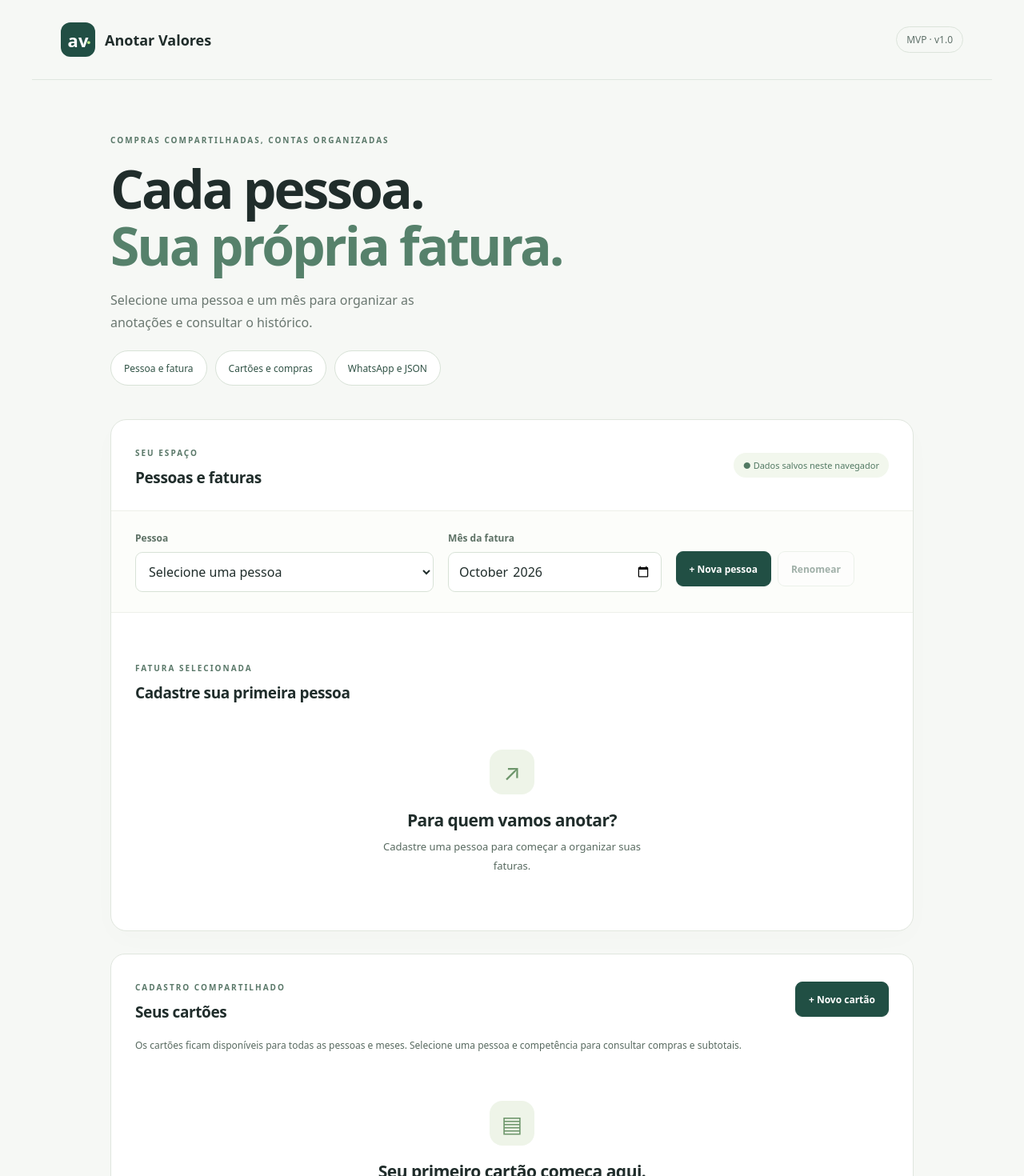
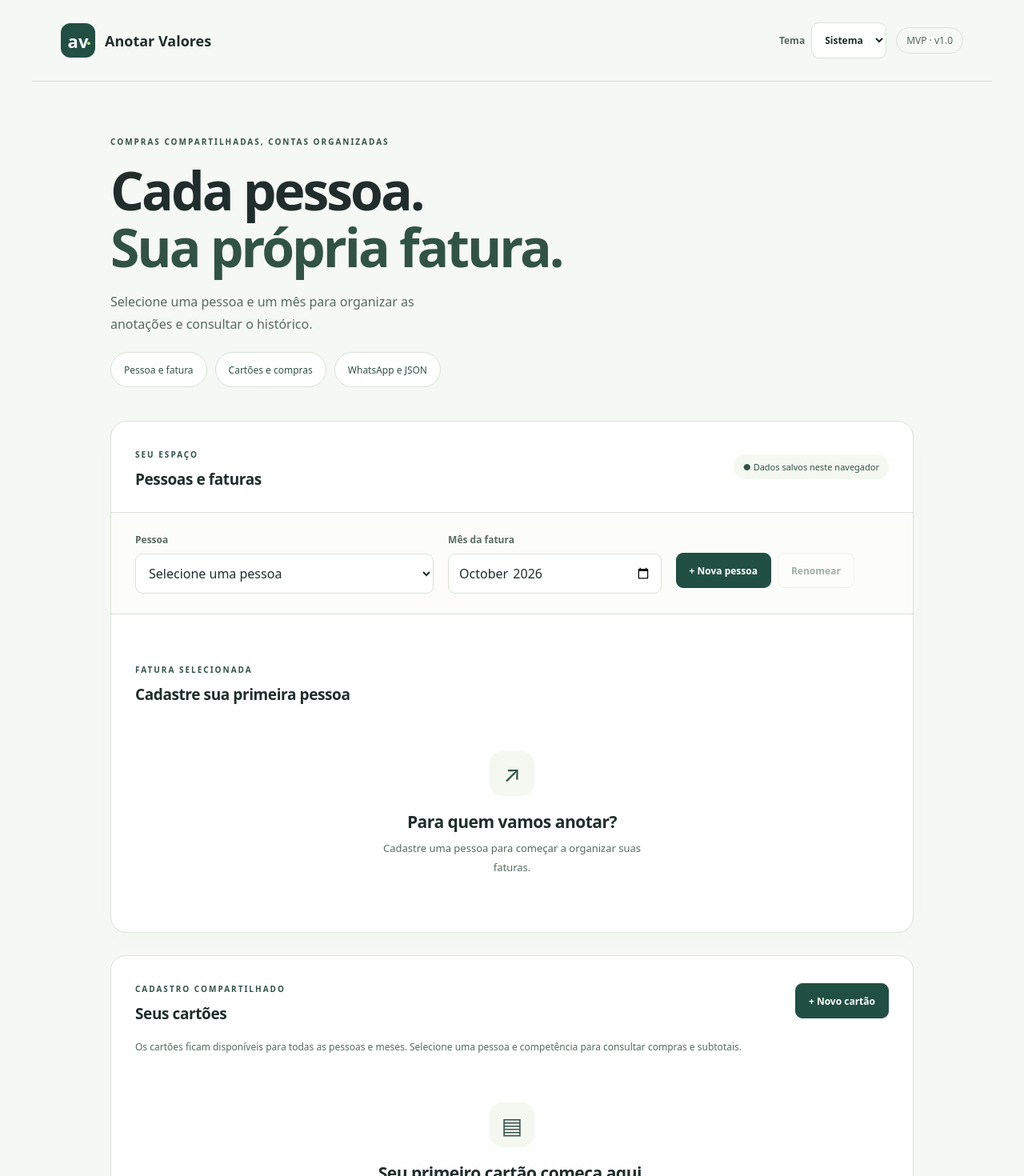
Before and after one commit to EdTonatto/anotar-valores, a React (Vite) app: page / in a window 1280 px wide. Shown: the top 1470 px of the page at 80% size. Built offline with nearby package versions, Linux system fonts and the light colour scheme.

Commit message:
feat: add persistent light, dark and system themes

```diff
--- a/src/components/App.tsx
+++ b/src/components/App.tsx
@@ -1,3 +1,4 @@
+import { ThemeSelector } from "./ThemeSelector";
 import { Reports } from "./Reports";
 import { useState, type FormEvent } from "react";
 import { Cards } from "./Cards";
@@ -69,7 +70,10 @@ export function App() {
           </span>
           Anotar Valores
         </a>
-        <span className="badge">MVP · v1.0</span>
+        <div className="header-actions">
+          <ThemeSelector />
+          <span className="badge">MVP · v1.0</span>
+        </div>
       </header>
       <main id="main-content" tabIndex={-1}>
         <div className="eyebrow">
--- /dev/null
+++ b/src/components/ThemeSelector.tsx
@@ -0,0 +1,62 @@
+import { useEffect, useState } from "react";
+
+export type ThemePreference = "system" | "light" | "dark";
+export const THEME_KEY = "anotar-valores:theme";
+
+function readPreference(): ThemePreference {
+  try {
+    const value = window.localStorage.getItem(THEME_KEY);
+    return value === "light" || value === "dark" ? value : "system";
+  } catch {
+    return "system";
+  }
+}
+
+export function ThemeSelector() {
+  const [preference, setPreference] = useState(readPreference);
+  useEffect(() => {
+    const media = window.matchMedia?.("(prefers-color-scheme: dark)");
+    function apply() {
+      document.documentElement.dataset.theme =
+        preference === "system"
+          ? media?.matches
+            ? "dark"
+            : "light"
+          : preference;
+    }
+    apply();
+    media?.addEventListener("change", apply);
+    function sync(event: StorageEvent) {
+      if (event.key === THEME_KEY || event.key === null)
+        setPreference(readPreference());
+    }
+    window.addEventListener("storage", sync);
+    return () => {
+      media?.removeEventListener("change", apply);
+      window.removeEventListener("storage", sync);
+    };
+  }, [preference]);
+
+  function change(value: ThemePreference) {
+    setPreference(value);
+    try {
+      window.localStorage.setItem(THEME_KEY, value);
+    } catch {
+      // The selection still works for this session if persistence is blocked.
+    }
+  }
+
+  return (
+    <label className="theme-control">
+      Tema
+      <select
+        value={preference}
+        onChange={(event) => change(event.target.value as ThemePreference)}
+      >
+        <option value="system">Sistema</option>
+        <option value="light">Claro</option>
+        <option value="dark">Escuro</option>
+      </select>
+    </label>
+  );
+}
--- a/src/styles.css
+++ b/src/styles.css
@@ -1,3 +1,50 @@
+:root {
+  color-scheme: light;
+  --on-primary-strong: #fff;
+  --page: #f6f8f5;
+  --surface: #fff;
+  --surface-subtle: #fcfdfa;
+  --surface-accent: #f5f8f0;
+  --hover: #edf4e9;
+  --text: #202d2b;
+  --muted: #586a60;
+  --accent-text: #315346;
+  --border: #d8e2d7;
+  --primary: #214f44;
+  --primary-hover: #316454;
+  --on-primary: #c6dfcd;
+  --focus: #a6c985;
+  --logo-dot: #bbeb88;
+  --warning-bg: #fff0df;
+  --warning-text: #9f4d00;
+  --warning-border: #edc79a;
+  --danger: #9d3b24;
+  --danger-border: #b46742;
+  --shadow: #26392a04;
+}
+:root[data-theme="dark"] {
+  color-scheme: dark;
+  --page: #111a17;
+  --surface: #1b2722;
+  --surface-subtle: #202e27;
+  --surface-accent: #293b2e;
+  --hover: #344b39;
+  --text: #e5eee7;
+  --muted: #b4c5b9;
+  --accent-text: #a6d4ae;
+  --border: #42554a;
+  --primary: #214f44;
+  --primary-hover: #316454;
+  --on-primary: #c6dfcd;
+  --focus: #c0e49b;
+  --logo-dot: #bbeb88;
+  --warning-bg: #3d2c20;
+  --warning-text: #ffd0a1;
+  --warning-border: #936c43;
+  --danger: #ffb5a0;
+  --danger-border: #ca8969;
+  --shadow: #00000024;
+}
 :root {
   font-family:
     system-ui,
@@ -5,8 +52,8 @@
     BlinkMacSystemFont,
     "Segoe UI",
     sans-serif;
-  color: #202d2b;
-  background: #f6f8f5;
+  color: var(--text);
+  background: var(--page);
   font-synthesis: none;
 }
 * {
@@ -26,7 +73,7 @@ header {
   display: flex;
   justify-content: space-between;
   align-items: center;
-  border-bottom: 1px solid #dfe6df;
+  border-bottom: 1px solid var(--border);
 }
 .brand {
   display: flex;
@@ -39,15 +86,15 @@ header {
   display: grid;
   place-content: center;
   border-radius: 12px;
-  background: #214f44;
-  color: white;
+  background: var(--primary);
+  color: var(--on-primary-strong);
   width: 43px;
   height: 43px;
   font-size: 22px;
   position: relative;
 }
 .logo span {
-  color: #bbeb88;
+  color: var(--logo-dot);
   position: absolute;
   right: 5px;
   bottom: 4px;
@@ -56,9 +103,9 @@ header {
 .pill {
   font-size: 12px;
   padding: 7px 12px;
-  border: 1px solid #dce4db;
+  border: 1px solid var(--border);
   border-radius: 25px;
-  color: #60716a;
+  color: var(--muted);
 }
 main {
   max-width: 1060px;
@@ -69,7 +116,7 @@ main {
   font-size: 10px;
   letter-spacing: 2px;
   font-weight: 700;
-  color: #5a7869;
+  color: var(--accent-text);
 }
 h1 {
   font-size: clamp(44px, 6vw, 66px);
@@ -78,21 +125,21 @@ h1 {
   margin: 18px 0;
 }
 h1 span {
-  color: #56816b;
+  color: var(--accent-text);
 }
 .intro {
   max-width: 440px;
-  color: #6a7770;
+  color: var(--muted);
   font-size: 16px;
   line-height: 1.8;
 }
 .workspace {
   margin-top: 42px;
-  background: #fff;
-  border: 1px solid #e0e6de;
+  background: var(--surface);
+  border: 1px solid var(--border);
   border-radius: 20px;
   overflow: hidden;
-  box-shadow: 0 10px 35px #26392a04;
+  box-shadow: 0 10px 35px var(--shadow);
 }
 .workspace-top {
   padding: 28px 30px;
@@ -108,14 +155,14 @@ h2 {
 }
 .status {
   font-size: 11px;
-  color: #527963;
-  background: #f2f7ed;
+  color: var(--accent-text);
+  background: var(--surface-accent);
   border-radius: 20px;
   padding: 8px 12px;
 }
 .blocked {
-  background: #fff0df;
-  color: #9f4d00;
+  background: var(--warning-bg);
+  color: var(--warning-text);
 }
 .empty {
   text-align: center;
@@ -124,8 +171,8 @@ h2 {
 .empty-icon {
   display: grid;
   place-content: center;
-  background: #eef4e8;
-  color: #6c956a;
+  background: var(--surface-accent);
+  color: var(--accent-text);
   border-radius: 16px;
   font-size: 28px;
   width: 56px;
@@ -138,7 +185,7 @@ h3 {
   margin: 18px 0 8px;
 }
 .empty p {
-  color: #586a60;
+  color: var(--muted);
   font-size: 13px;
   margin: 0 auto 25px;
   max-width: 330px;
@@ -146,13 +193,13 @@ h3 {
 }
 .pill {
   font-size: 10px;
-  background: #fafbf8;
+  background: var(--surface-subtle);
 }
 aside {
   display: flex;
   gap: 12px;
   padding: 20px 8px;
-  color: #586a60;
+  color: var(--muted);
   font-size: 11px;
   line-height: 1.7;
 }
@@ -163,14 +210,14 @@ footer {
   display: flex;
   justify-content: space-between;
   padding: 22px 0 32px;
-  border-top: 1px solid #e0e6de;
+  border-top: 1px solid var(--border);
   font-size: 10px;
-  color: #586a60;
+  color: var(--muted);
 }
 .error {
   padding: 18px;
-  background: #fff0df;
-  border: 1px solid #edc79a;
+  background: var(--warning-bg);
+  border: 1px solid var(--warning-border);
   border-radius: 12px;
   line-height: 1.6;
   font-size: 14px;
@@ -211,8 +258,8 @@ footer {
   align-items: flex-start;
   gap: 18px;
   padding: 25px 30px;
-  background: #fcfdfa;
-  border-block: 1px solid #edf0e9;
+  background: var(--surface-subtle);
+  border-block: 1px solid var(--border);
 }
 .filters > div {
   flex: 1;
@@ -225,7 +272,7 @@ label {
   font-size: 12px;
   font-weight: 600;
   margin-bottom: 9px;
-  color: #5d7165;
+  color: var(--muted);
 }
 input,
 select,
@@ -236,32 +283,32 @@ input,
 select {
   width: 100%;
   padding: 12px;
-  border: 1px solid #d8e2d7;
+  border: 1px solid var(--border);
   border-radius: 9px;
-  background: white;
-  color: #202d2b;
+  background: var(--surface);
+  color: var(--text);
   min-height: 45px;
 }
 button {
-  border: 1px solid #d8e2d7;
+  border: 1px solid var(--border);
   border-radius: 9px;
-  background: white;
-  color: #315346;
+  background: var(--surface);
+  color: var(--accent-text);
   padding: 12px 16px;
   cursor: pointer;
   font-size: 12px;
   font-weight: 600;
 }
 button:hover {
-  background: #edf4e9;
+  background: var(--hover);
 }
 button.primary {
-  background: #214f44;
-  color: white;
-  border-color: #214f44;
+  background: var(--primary);
+  color: var(--on-primary-strong);
+  border-color: var(--primary);
 }
 button.primary:hover {
-  background: #316454;
+  background: var(--primary-hover);
 }
 button:disabled {
   opacity: 0.45;
@@ -270,7 +317,7 @@ button:disabled {
 button:focus-visible,
 input:focus-visible,
 select:focus-visible {
-  outline: 3px solid #a6c985;
+  outline: 3px solid var(--focus);
   outline-offset: 3px;
 }
 .person-actions {
@@ -281,8 +328,8 @@ select:focus-visible {
 }
 .person-editor {
   padding: 24px 30px;
-  border-bottom: 1px solid #edf0e9;
-  background: #f5f8f0;
+  border-bottom: 1px solid var(--border);
+  background: var(--surface-accent);
 }
 .editor-row {
   display: flex;
@@ -295,13 +342,13 @@ select:focus-visible {
 .field-error {
   display: block;
   font-size: 12px;
-  color: #9d3b24;
+  color: var(--danger);
   line-height: 1.6;
   margin: 7px 0 0;
 }
 .notice {
   font-size: 12px;
-  color: #386b4f;
+  color: var(--accent-text);
   padding: 0 30px;
   min-height: 16px;
   margin: 16px 0;
@@ -318,8 +365,8 @@ select:focus-visible {
 }
 .history {
   margin-top: 28px;
-  background: #fff;
-  border: 1px solid #e0e6de;
+  background: var(--surface);
+  border: 1px solid var(--border);
   border-radius: 18px;
   padding: 26px 30px;
 }
@@ -334,19 +381,19 @@ select:focus-visible {
   text-transform: capitalize;
 }
 .history-list button[aria-pressed="true"] {
-  border-color: #527963;
-  background: #f0f6ea;
+  border-color: var(--accent-text);
+  background: var(--surface-accent);
 }
 .history-list span {
   display: block;
   font-size: 10px;
   font-weight: 400;
-  color: #586a60;
+  color: var(--muted);
   margin-top: 6px;
 }
 .history-empty {
   font-size: 13px;
-  color: #586a60;
+  color: var(--muted);
   margin-bottom: 0;
 }
 .purchases {
@@ -355,7 +402,7 @@ select:focus-visible {
 }
 .purchases li {
   padding: 18px 0;
-  border-bottom: 1px solid #edf0e9;
+  border-bottom: 1px solid var(--border);
   display: flex;
   justify-content: space-between;
   gap: 20px;
@@ -366,7 +413,7 @@ select:focus-visible {
 }
 .purchases small {
   display: block;
-  color: #586a60;
+  color: var(--muted);
   margin-top: 7px;
 }
 .purchases li > span {
@@ -410,8 +457,8 @@ select:focus-visible {
 }
 .cards-section {
   margin-top: 28px;
-  background: white;
-  border: 1px solid #e0e6de;
+  background: var(--surface);
+  border: 1px solid var(--border);
   border-radius: 18px;
   padding: 28px 30px;
 }
@@ -424,7 +471,7 @@ select:focus-visible {
 .cards-description {
   font-size: 12px;
   line-height: 1.8;
-  color: #586a60;
+  color: var(--muted);
   margin: 18px 0;
   overflow-wrap: anywhere;
 }
@@ -443,7 +490,7 @@ select:focus-visible {
   gap: 14px;
 }
 .card-panel {
-  border: 1px solid #dfe6dc;
+  border: 1px solid var(--border);
   border-radius: 12px;
   overflow: hidden;
 }
@@ -452,7 +499,7 @@ select:focus-visible {
   align-items: center;
   gap: 12px;
   padding: 10px;
-  background: #fafcf7;
+  background: var(--surface-subtle);
 }
 .card-toggle {
   display: flex;
@@ -486,31 +533,31 @@ select:focus-visible {
 .card-subtotal {
   display: flex;
   justify-content: space-between;
-  border-top: 1px solid #edf0e9;
+  border-top: 1px solid var(--border);
   padding: 18px 24px;
   font-size: 13px;
-  color: #315346;
+  color: var(--accent-text);
 }
 .card-empty {
   font-size: 12px;
-  color: #586a60;
+  color: var(--muted);
   line-height: 1.8;
   padding: 12px 24px;
 }
 .card-editor {
-  background: #f3f7ed;
+  background: var(--surface-accent);
   padding: 20px;
   border-radius: 10px;
 }
 .card-notice {
-  color: #386b4f;
+  color: var(--accent-text);
   font-size: 12px;
   line-height: 1.6;
 }
 .delete-confirm {
-  background: #fff7ed;
+  background: var(--warning-bg);
   padding: 18px 24px;
-  color: #855134;
+  color: var(--warning-text);
   font-size: 12px;
   line-height: 1.8;
 }
@@ -519,8 +566,8 @@ select:focus-visible {
   overflow-wrap: anywhere;
 }
 .danger {
-  border-color: #b46742;
-  color: #9b3f27;
+  border-color: var(--danger-border);
+  color: var(--danger);
 }
 .card-panel .purchases {
   margin-block: 0;
@@ -556,8 +603,8 @@ select:focus-visible {
   }
 }
 .purchase-editor {
-  background: #f4f8ef;
-  border: 1px solid #e0e8da;
+  background: var(--surface-accent);
+  border: 1px solid var(--border);
   border-radius: 12px;
   padding: 22px;
   margin: 20px 0;
@@ -588,7 +635,7 @@ select:focus-visible {
 .installment-mode legend {
   font-size: 12px;
   font-weight: 600;
-  color: #5d7165;
+  color: var(--muted);
   margin-bottom: 10px;
 }
 .installment-mode label {
@@ -601,7 +648,7 @@ select:focus-visible {
   width: 16px;
   min-height: 0;
   height: 16px;
-  accent-color: #214f44;
+  accent-color: var(--primary);
 }
 .installment-fields {
   display: grid;
@@ -612,7 +659,7 @@ select:focus-visible {
 }
 .installment-fields p {
   font-size: 11px;
-  color: #6a7c6e;
+  color: var(--muted);
   line-height: 1.7;
 }
 .purchase-form-actions {
@@ -623,7 +670,7 @@ select:focus-visible {
 }
 .purchase-form-actions span {
   font-size: 12px;
-  color: #386b4f;
+  color: var(--accent-text);
 }
 .purchase-item-actions {
   display: flex;
@@ -641,7 +688,7 @@ select:focus-visible {
 }
 .purchase-delete {
   grid-column: 1/-1;
-  background: #fff7ed;
+  background: var(--warning-bg);
   padding: 15px;
   border-radius: 8px;
   font-size: 12px;
@@ -689,8 +736,8 @@ select:focus-visible {
   margin-top: 24px;
   padding: 20px;
   border-radius: 12px;
-  background: #214f44;
-  color: white;
+  background: var(--primary);
+  color: var(--on-primary-strong);
   display: flex;
   justify-content: space-between;
   align-items: center;
@@ -714,7 +761,7 @@ select:focus-visible {
   display: block;
   font-size: 10px;
   font-weight: 400;
-  color: #c6dfcd;
+  color: var(--on-primary);
   margin-top: 6px;
 }
 .invoice-total > span {
@@ -722,8 +769,8 @@ select:focus-visible {
 }
 .reports-section {
   margin-top: 28px;
-  background: white;
-  border: 1px solid #e0e6de;
+  background: var(--surface);
+  border: 1px solid var(--border);
   border-radius: 18px;
   padding: 28px 30px;
 }
@@ -737,20 +784,20 @@ select:focus-visible {
   width: 100%;
   max-width: 100%;
   padding: 14px;
-  border: 1px solid #d8e2d7;
+  border: 1px solid var(--border);
   border-radius: 9px;
   font:
     12px/1.8 ui-monospace,
     monospace;
   resize: vertical;
-  color: #263f30;
-  background: #fcfdfa;
+  color: var(--text);
+  background: var(--surface-subtle);
 }
 .report-output {
   margin: 24px 0;
 }
 .import-panel {
-  border-top: 1px solid #e5eadd;
+  border-top: 1px solid var(--border);
   margin-top: 24px;
   padding-top: 10px;
 }
@@ -762,8 +809,8 @@ select:focus-visible {
 }
 .import-preview {
   padding: 20px;
-  background: #f3f7ed;
-  border: 1px solid #d8e4cd;
+  background: var(--surface-accent);
+  border: 1px solid var(--border);
   border-radius: 12px;
   margin-top: 20px;
   font-size: 12px;
@@ -789,7 +836,7 @@ select:focus-visible {
   min-height: 0;
   flex-shrink: 0;
   margin-top: 3px;
-  accent-color: #214f44;
+  accent-color: var(--primary);
 }
 @media (max-width: 650px) {
   .reports-section {
@@ -834,7 +881,7 @@ label,
 }
 textarea:focus-visible,
 a:focus-visible {
-  outline: 3px solid #527963;
+  outline: 3px solid var(--accent-text);
   outline-offset: 3px;
 }
 .skip-link {
@@ -843,8 +890,8 @@ a:focus-visible {
   top: -100px;
   z-index: 10;
   padding: 14px 18px;
-  background: #214f44;
-  color: white;
+  background: var(--primary);
+  color: var(--on-primary-strong);
   border-radius: 8px;
 }
 .skip-link:focus {
@@ -860,15 +907,15 @@ a:focus-visible {
   display: inline-flex;
   align-items: center;
   min-height: 44px;
-  border: 1px solid #d8e2d7;
+  border: 1px solid var(--border);
   border-radius: 24px;
   padding: 8px 16px;
   font-size: 12px;
-  color: #315346;
-  background: white;
+  color: var(--accent-text);
+  background: var(--surface);
 }
 .quick-nav a:hover {
-  background: #edf4e9;
+  background: var(--hover);
 }
 .card-toggle {
   flex-wrap: wrap;
@@ -946,3 +993,19 @@ a:focus-visible {
     transition: none !important;
   }
 }
+
+.header-actions {
+  display: flex;
+  align-items: center;
+  flex-wrap: wrap;
+  gap: 12px;
+}
+.theme-control {
+  display: flex;
+  align-items: center;
+  gap: 8px;
+  margin: 0;
+}
+.theme-control select {
+  width: auto;
+}
```
Also changed, not shown: index.html (+18 -0 lines), 2 other files (tests, documents, lock files or other folders).
